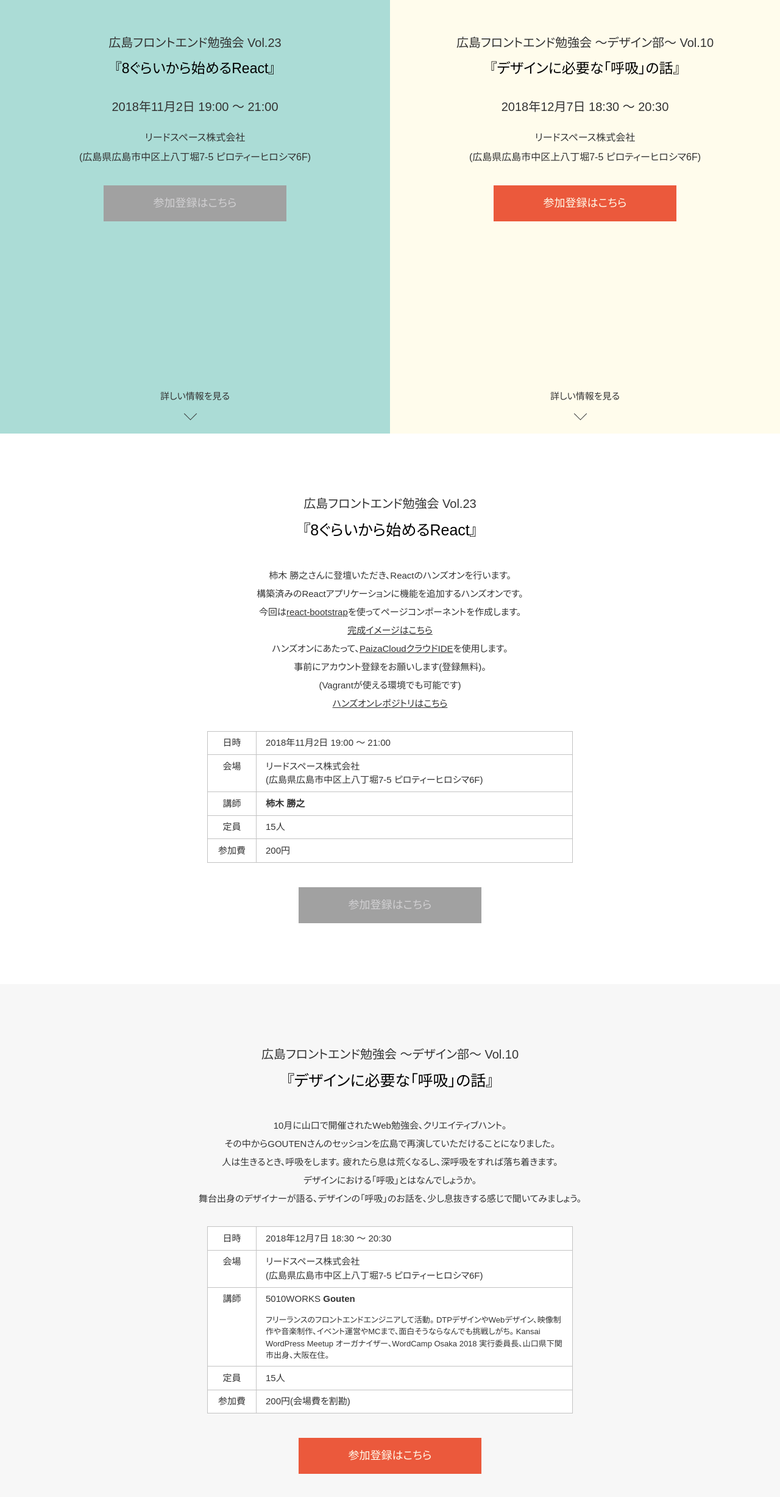
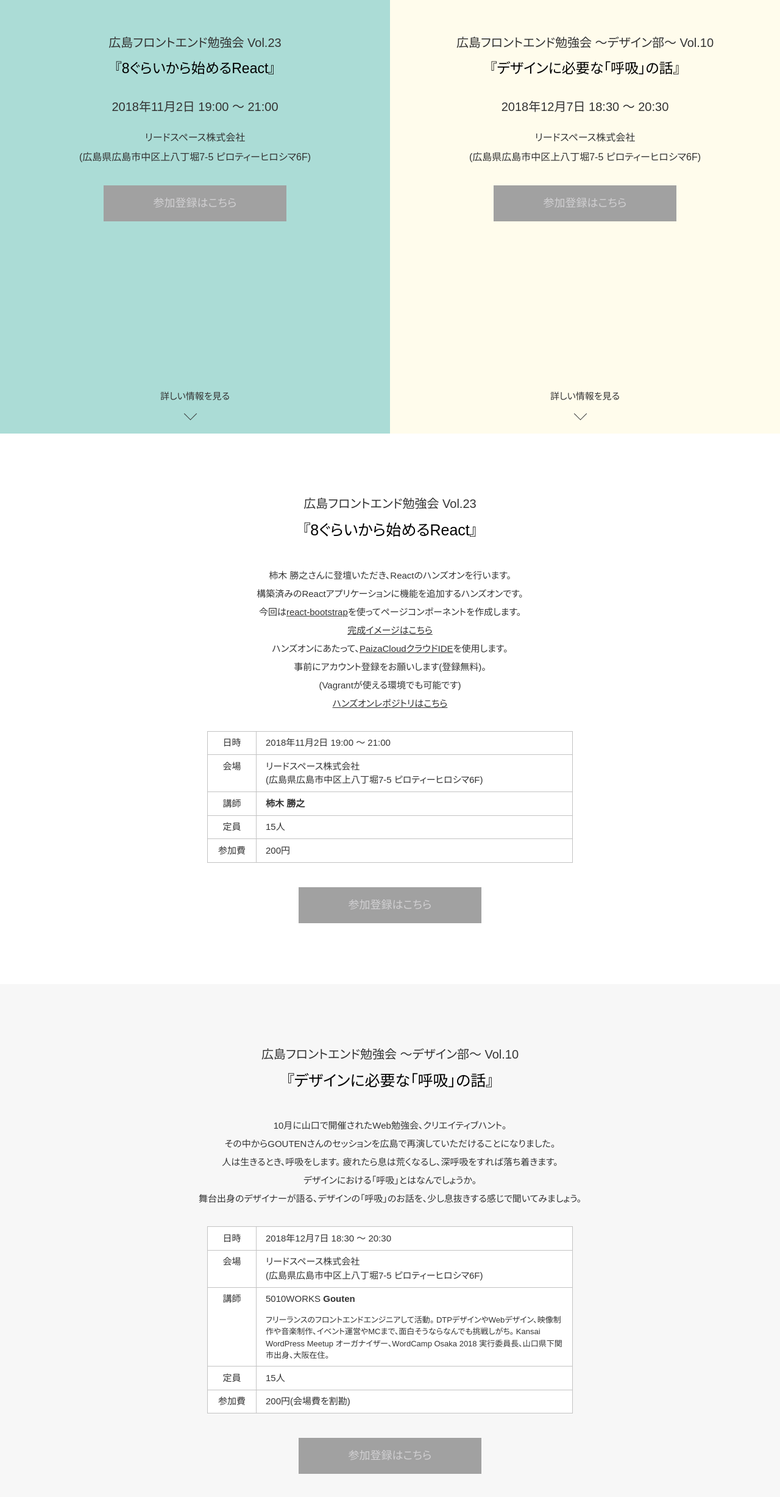
Before and after one commit to takanashi66/hirofuro, a website: page htdocs/pug/index.pug in a window 1280 px wide. Shown: the part 89-2544 px from the top of the page at 61% size. Drawn offline with nearby package versions, Linux system fonts and the light colour scheme; files that its build step writes are made by us from their sources; files whose address does not match are found by name.

Commit message:
ボタン無効化

```diff
--- a/htdocs/pug/index.pug
+++ b/htdocs/pug/index.pug
@@ -121,7 +121,7 @@ html(lang="ja")
             | (広島県広島市中区上八丁堀7-5 ピロティーヒロシマ6F)
 
 
-          a.btn_entry(href="https://hirofurodesign.connpass.com/event/110354", target="_blank") 参加登録はこちら
+          a.btn_entry.btn_none(href="https://hirofurodesign.connpass.com/event/110354", target="_blank") 参加登録はこちら
 
           a.btn_more(href="#design") 詳しい情報を見る
 
@@ -239,7 +239,7 @@ html(lang="ja")
           //    th 14:50
           //    td まとめ
 
-          a.btn_entry(href="https://hirofurodesign.connpass.com/event/110354", target="_blank") 参加登録はこちら
+          a.btn_entry.btn_none(href="https://hirofurodesign.connpass.com/event/110354", target="_blank") 参加登録はこちら
 
 
 
```
Also changed, not shown: htdocs/index.html.
